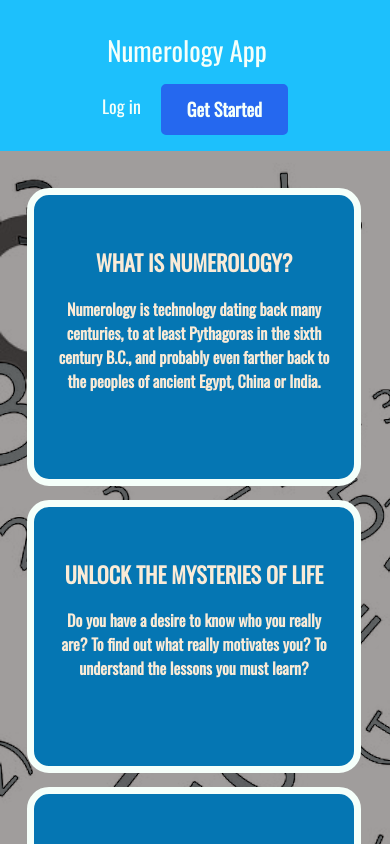
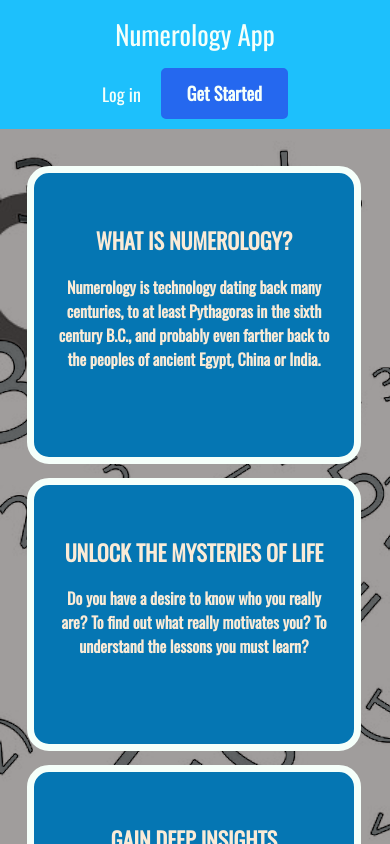
Before and after one commit to matrayu/numerology-server, a React (Create React App) app in the folder client/: page / in a window 390 px wide. Shown: the top 844 px of the page. Built offline with nearby package versions, Linux system fonts and the light colour scheme.

Commit message:
Updated styling per TF feedback.

```diff
--- a/client/src/components/App/App.css
+++ b/client/src/components/App/App.css
@@ -137,27 +137,50 @@ form .btn {
   flex-wrap: wrap;
   align-items: center;
   justify-content: space-between;
-  padding: 1rem 1rem;
 }
 
 .navbar>.container {
   flex-wrap: wrap;
   align-items: center;
-  justify-content: space-evenly;
+  justify-content: space-between;
 }
 
 .navbar__brand {
   display: inline-block;
-  margin-right: 1rem;
   font-size: 1.25rem;
   line-height: inherit;
   white-space: nowrap;
   padding: 14px 0;
+  margin: 0 89px 0 50px;
+}
+
+@media screen and (max-width: 599px) {
+  .navbar__brand {
+    margin: 0 auto;
+  }
+
+  .navbar>.container {
+    flex-direction: column;
+  }
+
+  .navbar__btns {
+    padding-bottom: 5px;
+  }
+}
+
+
+
+.navbar__btns {
+  display: flex;
 }
 
 .navbar__btns>a {
   font-size: 18px;
   margin: 0 10px;
+}
+
+#login {
+  align-self: center;
 }
 
 .navbar__btns>a:link,.navbar__btns>a:visited {
@@ -166,10 +189,6 @@ form .btn {
 
 .d-flex {
   display: flex;
-}
-
-.align-items-center {
-  align-items: center;
 }
 
 .btn {
--- a/client/src/components/Header/Header.js
+++ b/client/src/components/Header/Header.js
@@ -32,7 +32,7 @@ export default class Header extends Component {
     renderLoginLink() {
         return (
             <div className='navbar__btns'>
-                <Link to='/login'>Log in</Link>
+                <Link id='login' to='/login'>Log in</Link>
                 <Link className='btn btn-primary btn-register' to='/register'>Get Started</Link>
             </div>
         )
```
